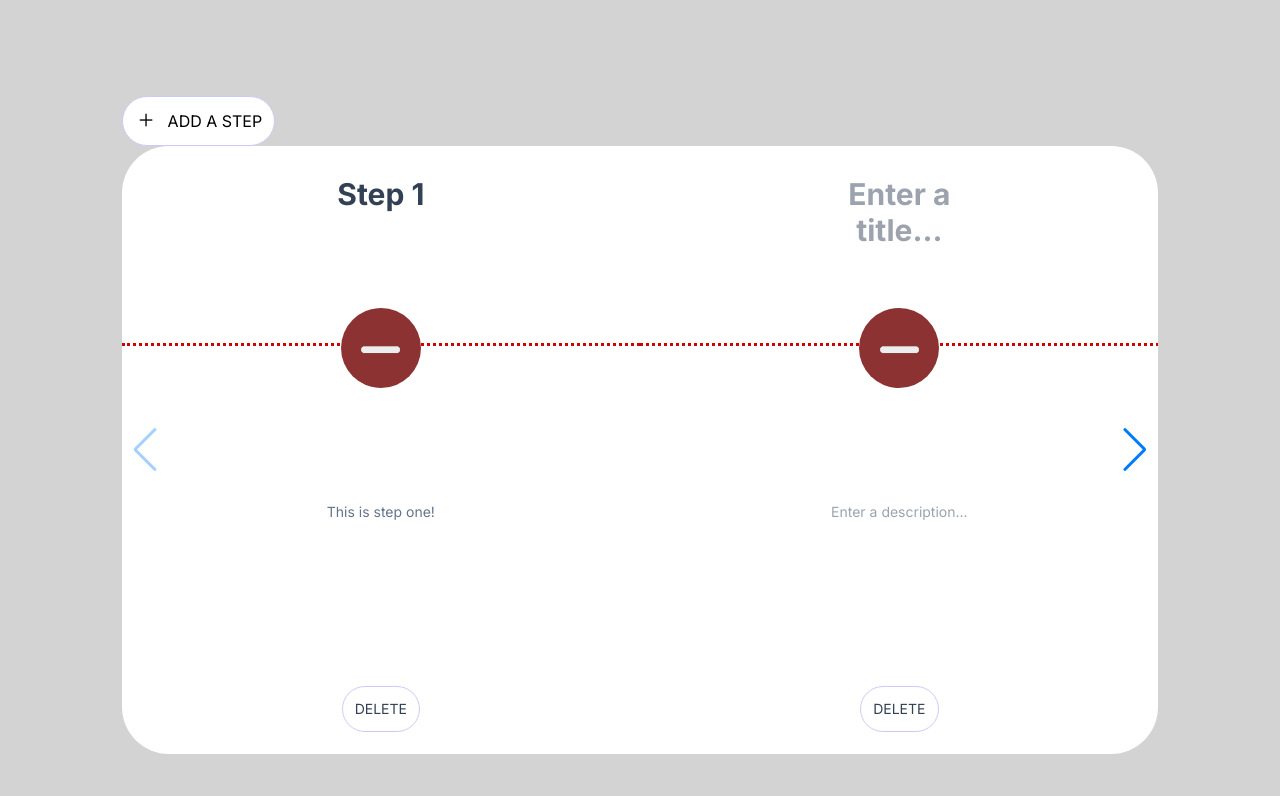
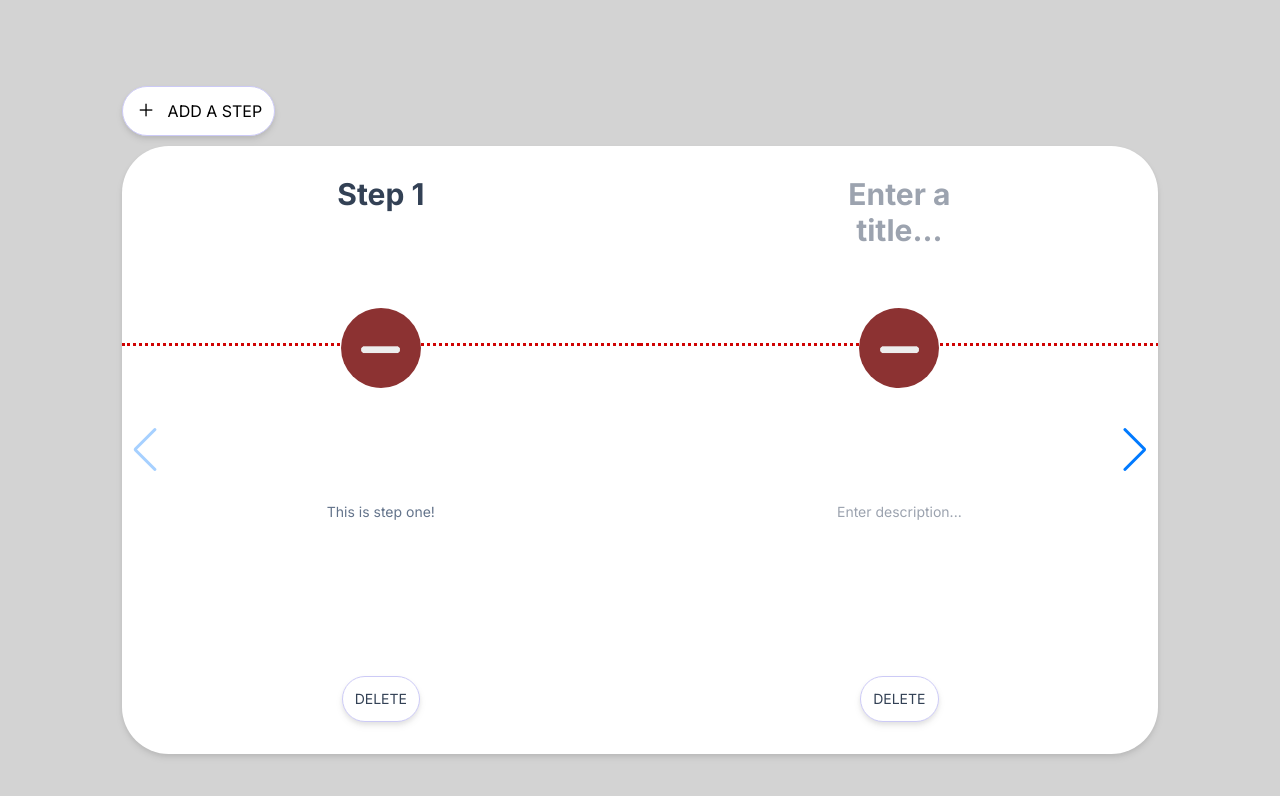
Before and after one commit to marvinhm/TimelineWidget, a Next.js app: page / in a window 1280 px wide. Shown: the top 796 px of the page. Built offline with nearby package versions, Linux system fonts and the light colour scheme.

Commit message:
Additional styles and captions

```diff
--- a/app/pages/TimelineContainer.tsx
+++ b/app/pages/TimelineContainer.tsx
@@ -1,5 +1,5 @@
 "use client";
-import { useEffect, useState } from 'react';
+import { useState } from 'react';
 import TimelineSwiper from './TimelineSwiper';
 
 const steps: TimelineStepType[] = [
@@ -32,8 +32,6 @@ export interface TimelineStepType {
 
 function TimelineContainer() {
   const [timelineData, setTimelineData] = useState<Array<TimelineStepType>>(steps);
-  const [stepTitle, setStepTitle] = useState<string>('');
-  const [stepDescription, setstepDescription] = useState<string>('');
 
 
   function handleClick() {
@@ -42,7 +40,6 @@ function TimelineContainer() {
       ...timelineData,
       { id: arrayLength++, title: '', description: '', completed: false }
     ];
-
     setTimelineData(nextStep);
 
   }
@@ -52,16 +49,20 @@ function TimelineContainer() {
     <div className="timelineContainer">
       <div className="row row1--timeline_section">
         <div>
-          <button className='tl-btn' onClick={handleClick}>
-            <span className='plus-icon'></span>
+          <button className="tl-btn drop-shadow-md" title="Add step button" onClick={handleClick}>
+            <span className="plus-icon"></span>
             <p>ADD A STEP</p>
           </button>
         </div>
-        <div className="tl-swiper-content md:container md:mx-auto">
-          <TimelineSwiper
-            data={timelineData}
-            dataSetter={setTimelineData}
-          />
+        <div className="tl-swiper-content md:container md:mx-auto drop-shadow-md">
+          {timelineData.length === 0 ? (
+            <div className="tl-empty-message">
+              <h1>Timeline Widget.</h1>
+              <h1>Add a step to the timeline.</h1>
+            </div>
+          ) : (
+            <TimelineSwiper data={timelineData} dataSetter={setTimelineData} />
+          )}
         </div>
       </div>
     </div>
--- a/app/pages/TimelineSwiper.tsx
+++ b/app/pages/TimelineSwiper.tsx
@@ -65,6 +65,7 @@ function TimelineSwiper({ data, dataSetter }: TimelineSwiperProps) {
                       rows={2}
                       placeholder="Enter a title..."
                       name="title"
+                      title="Step title text area"
                       defaultValue={step.title}
                       onChange={(e: React.ChangeEvent<HTMLTextAreaElement>) =>
                         handleFieldChange(index, e)
@@ -98,8 +99,9 @@ function TimelineSwiper({ data, dataSetter }: TimelineSwiperProps) {
                     className="text-slate-500 dark:text-slate-600 mt-2 text-sm"
                     rows={5}
                     cols={20}
-                    placeholder="Enter a description..."
+                    placeholder="Enter description..."
                     name="description"
+                    title="Step description text area"
                     defaultValue={step.description}
                     onChange={(event: React.ChangeEvent<HTMLTextAreaElement>) =>
                       handleFieldChange(index, event)
@@ -110,7 +112,8 @@ function TimelineSwiper({ data, dataSetter }: TimelineSwiperProps) {
             </div>
             <div className='tl-delete-section'>
               <button
-                className='tl-btn text-slate-700 mt-2 text-sm'
+                className='tl-btn text-slate-700 mt-2 text-sm drop-shadow-md'
+                title="Delete step button"
                 onClick={() => {
                   dataSetter(data.filter((item) => item.id !== step.id));
                 }}
--- a/app/pages/styles.css
+++ b/app/pages/styles.css
@@ -117,9 +117,20 @@ textarea {
   transition: all 0.25s ease 0s;
   background-color: rgb(255, 255, 255);
   border: 1px solid rgb(204, 202, 246);
+  position: relative;
+  bottom: 10px;
 }
 
 .tl-delete-section {
   display: flex;
   justify-content: center;
 }
+
+.tl-empty-message {
+  height: 35rem;
+  display: flex;
+  justify-content: space-evenly;
+  align-items: center;
+  width: 20rem;
+  flex-direction: column;
+}
```
